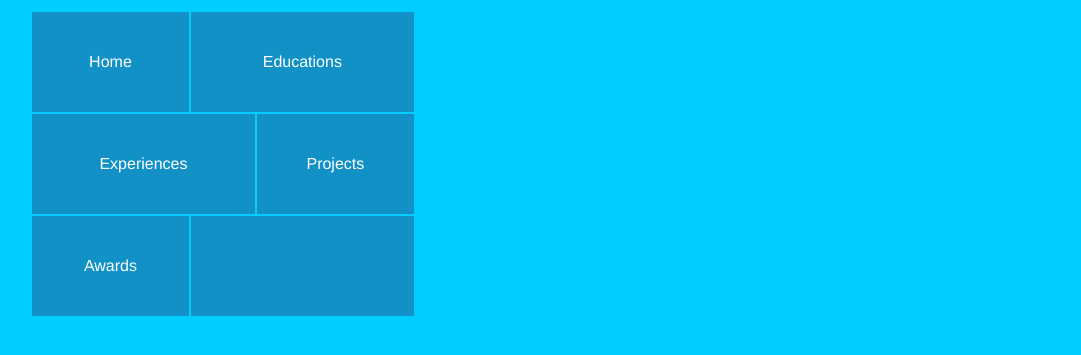
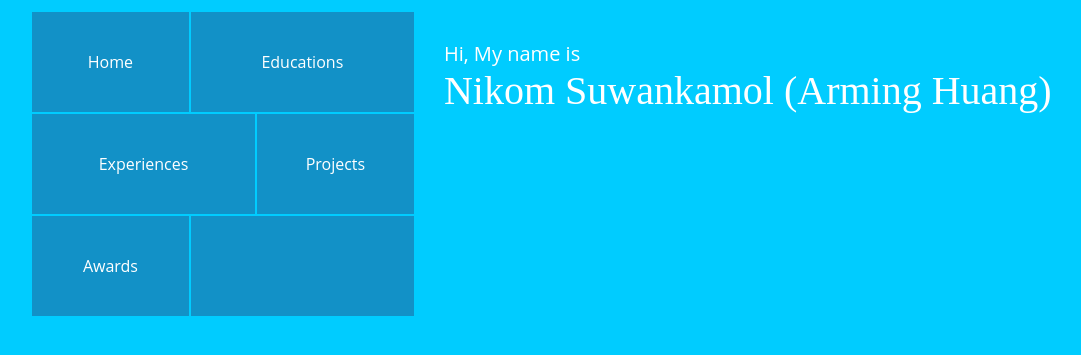
Before and after one commit to nikom2532/mine-about-me, a PHP site: template views/html/index.php in a window 1280 px wide. Shown: the top 355 px of the page, without its empty margins (2-1083 px from the left). Run offline with PHP 8.4, Linux system fonts and the light colour scheme; the template is opened without the code that fills it, so the values that code supplies are empty; some web fonts are replaced.

Commit message:
Add Fonts, update contents

```diff
--- a/assets/css/style.css
+++ b/assets/css/style.css
@@ -1,12 +1,61 @@
+@font-face {
+  font-family: 'Open Sans';
+  font-style: normal;
+  font-weight: 300;
+  src: url(https://themes.googleusercontent.com/static/fonts/opensans/v6/DXI1ORHCpsQm3Vp6mXoaTaRDOzjiPcYnFooOUGCOsRk.woff) format('woff');
+}
+@font-face {
+  font-family: 'Bree Serif';
+  font-style: normal;
+  font-weight: 400;
+  src: url(https://themes.googleusercontent.com/static/fonts/breeserif/v2/LQ7WLTaITDg4OSRuOZCps73hpw3pgy2gAi-Ip7WPMi0.woff) format('woff');
+}
+@font-face {
+  font-family: 'Open Sans';
+  font-style: normal;
+  font-weight: 600;
+  src: url(https://themes.googleusercontent.com/static/fonts/opensans/v6/MTP_ySUJH_bn48VBG8sNSqRDOzjiPcYnFooOUGCOsRk.woff) format('woff');
+}
+@font-face {
+  font-family: 'Open Sans';
+  font-style: normal;
+  font-weight: 400;
+  src: url(https://themes.googleusercontent.com/static/fonts/opensans/v6/cJZKeOuBrn4kERxqtaUH3bO3LdcAZYWl9Si6vvxL-qU.woff) format('woff');
+}
+/*@font-face {
+	font-family: 'BodoniEgyptianPro-ExtBold';
+	src: url('https://fnt.webink.com/wfs/?drawer=EDF5BD94-005E-4F4B-9264-488EA117B08B&font=5C319BA5-91A6-CDA5-9E58-2754425781DC');
+	font-weight: normal;
+	font-style: normal;
+}
+.BodoniEgyptianPro-ExtBold {
+	font-family: BodoniEgyptianPro-ExtBold !important;
+}
+@font-face {
+	font-family: 'BodoniEgyptianPro-Medium';
+	src: url('https://fnt.webink.com/wfs/?drawer=EDF5BD94-005E-4F4B-9264-488EA117B08B&font=9323A2D8-AC1C-2762-9326-31829C90BB91');
+	font-weight: normal;font-style: normal;
+}
+.BodoniEgyptianPro-Medium {
+	font-family: BodoniEgyptianPro-Medium !important;
+}*/
+/*@import url("//fonts.googleapis.com/css?family=Goudy+Bookletter+1911:400normal|Denk+One:400normal|Fondamento:400normal,400italic|Orienta:400normal|Special+Elite:400normal|Arbutus+Slab:400normal|Just+Me+Again+Down+Here:400normal|Karla:400normal,400italic,700normal,700italic|Sintony:400normal,700normal|Archivo+Black:400normal&subset=latin&directory&text=+%2C-.0123456789ABCDEFGHIJKLMNOPQRSTUVWXYZabcdefghijklmnopqrstuvwxyz&directory");*/
+/*@import url("http://fonts.googleapis.com/css?family=Orienta");*/
+/*@import url("http://fonts.googleapis.com/css?family=Quando");*/
+@import url("//fonts.googleapis.com/css?family=Roboto+Slab:100normal,300normal,400normal,700normal|Meie+Script:400normal|Noto+Serif:400normal,400italic,700normal,700italic|Noto+Sans:400normal,400italic,700normal,700italic|Days+One:400normal|Abril+Fatface:400normal|Chela+One:400normal|Alegreya+SC:400normal,400italic,700normal,700italic,900normal,900italic|Milonga:400normal|Quando:400normal&subset=latin&directory&text=+%2C-.0123456789ABCDEFGHIJKLMNOPQRSTUVWXYZabcdefghijklmnopqrstuvwxyz&directory");
+
+
+
+
 body{
 	background-color:#00CCFF;
 	color: #FFFFFF;
+	font-family: "Open Sans", serif;
 }
 .container{
 	width: 95%;
 	margin-top: 10px;
 }
-
 .box1{
 	background-color: #1291C7;
 	text-align: center;
@@ -21,3 +70,14 @@ body{
 	margin-left: 2px !important;
 	margin-top: 2px !important;
 }
+.main-content{
+	margin-top:30px;
+	font-size: 20px;
+	font-family: "Open Sans", serif;
+	line-height: normal;
+}
+.main-content .myname{
+	font-size: 40px;
+/*	font-family: 'Quando', sans-serif;*/
+	font-family: "Bree Serif", serif;
+}
--- a/assets/html/navigator.php
+++ b/assets/html/navigator.php
@@ -1,4 +1,5 @@
-<!-- <div >
+<? /* ?>
+<div >
 	<div class="navbar">
 	  <div class="navbar-inner">
 	    <div class="container" >
@@ -13,4 +14,5 @@
 	    </div>
 	  </div>
 	</div>
-</div> -->
+</div>
+<?php */ ?>
--- a/views/html/index.php
+++ b/views/html/index.php
@@ -31,9 +31,13 @@
 				</div>
 			</div>
 		</div>
-
 		<div class="span8 ">
-
+			<div class="row-fluid" >
+				<div class="span10 main-content">
+					Hi, My name is
+					<div class="myname">Nikom Suwankamol (Arming Huang)</div>
+				</div>
+			</div>
 		</div>
 	</div>
 </div>
```
